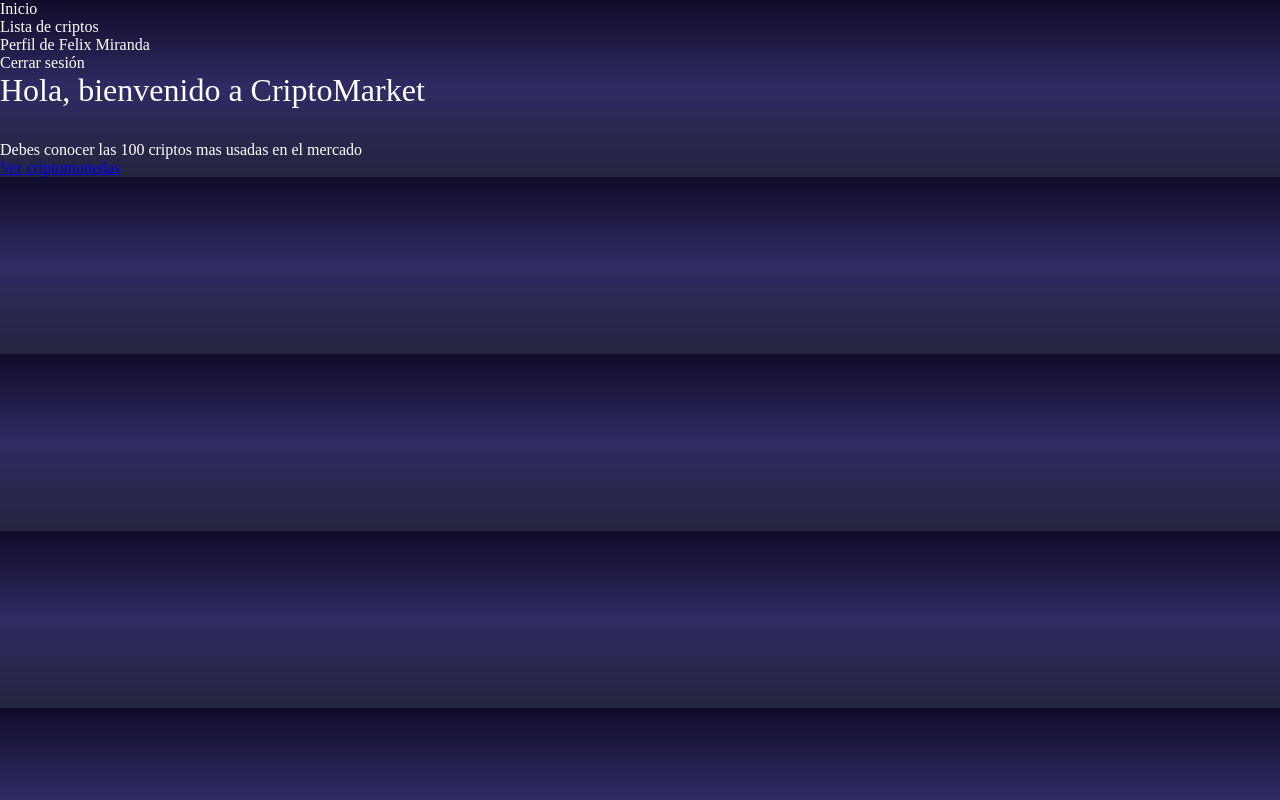
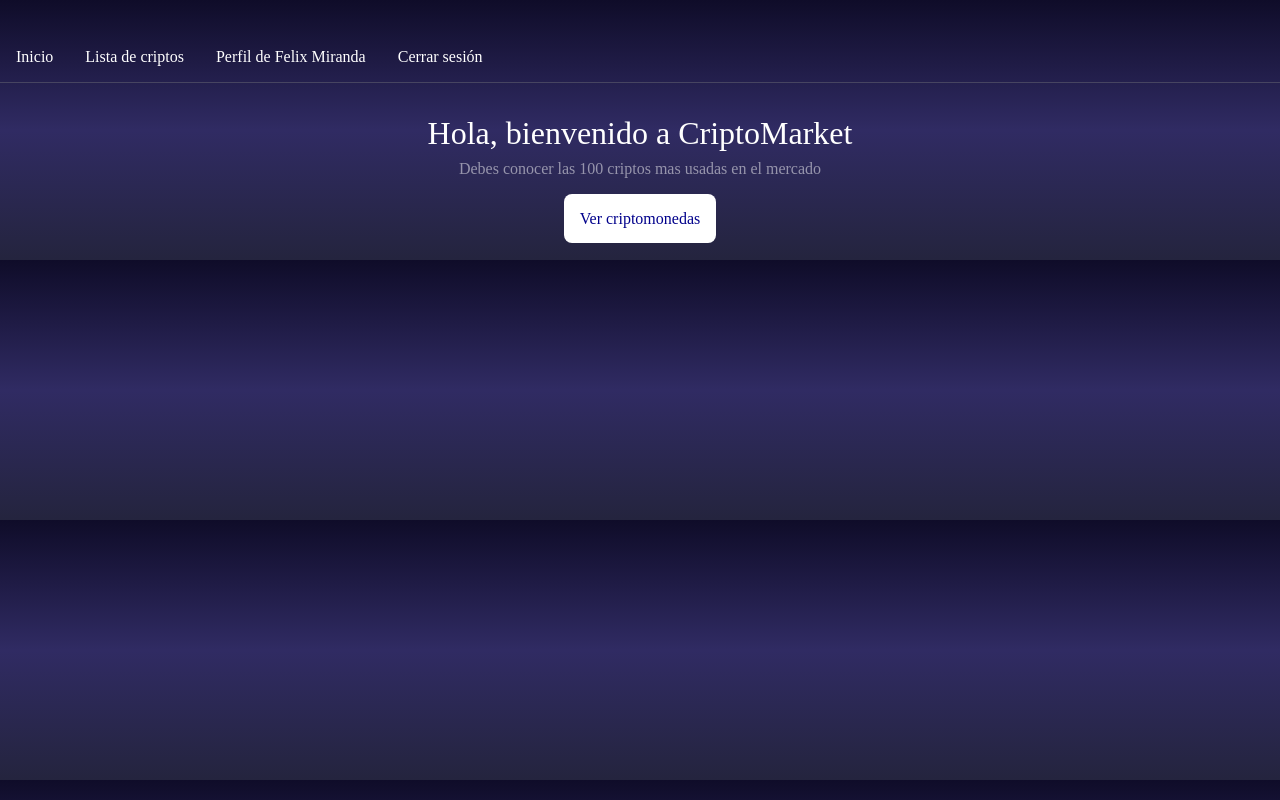
Before and after one commit to FelixDevPython/proyecto-react-2025, a React (Vite) app: page / in a window 1280 px wide. Built offline with nearby package versions, Linux system fonts and the light colour scheme; sample sign-in values are in the browser's storage.

Commit message:
Correción en los estilos CSS

```diff
--- a/src/Home.jsx
+++ b/src/Home.jsx
@@ -1,12 +1,13 @@
 import { Link } from "react-router-dom"
+import "./Home.css"
 
 const Home = () => {
     return (
-        <>
-            <h1>Hola, bienvenido a CriptoMarket</h1>
-            <p>Debes conocer las 100 criptos mas usadas en el mercado</p>
-            <Link to="/criptomonedas">Ver criptomonedas</Link>
-        </>
+        <div className="home-container">
+            <h1 className="title">Hola, bienvenido a CriptoMarket</h1>
+            <p className="subtitle">Debes conocer las 100 criptos mas usadas en el mercado</p>
+            <Link to="/criptomonedas" className="link">Ver criptomonedas</Link>
+        </div>
     )
 }
 
--- a/src/components/App.jsx
+++ b/src/components/App.jsx
@@ -7,10 +7,10 @@ const App = () => {
     if (!localStorage.getItem("tokenMarket")) return <Navigate to="/login" />
 
     return (
-        <>
+        <div className="app-container">
             <Menu />
             <Outlet />
-        </>
+        </div>
     )
 }
 
--- a/src/components/cripto/CriptoPage.css
+++ b/src/components/cripto/CriptoPage.css
@@ -6,14 +6,12 @@
   padding: 2rem;
 }
 
-/* Sección izquierda - información principal */
 .cripto-info {
   position: sticky;
   top: 2rem;
   align-self: start;
 }
 
-/* Título y nombre */
 .cripto-main-info {
   margin-bottom: 2rem;
 }
@@ -28,7 +26,6 @@
   color: rgba(255, 255, 255, 0.5);
 }
 
-/* Detalles */
 .cripto-details {
   background: rgba(255, 255, 255, 0.04);
   border: 1px solid rgba(255, 255, 255, 0.08);
@@ -45,7 +42,6 @@
   margin-right: 0.5rem;
 }
 
-/* Sección derecha - historial */
 .cripto-history {
   grid-column-start: 2;
 }
@@ -54,7 +50,6 @@
   margin-bottom: 1rem;
 }
 
-/* Tabla de historial */
 table {
   width: 100%;
   border-collapse: collapse;
--- a/src/components/menu/Menu.css
+++ b/src/components/menu/Menu.css
@@ -1,4 +1,25 @@
+.main-menu {
+  margin-bottom: 2rem;
+  border-bottom: 1px solid rgba(128, 128, 128, 0.38);
+  padding: 1rem;
+
+}
+
+.main-menu ul {
+  display: flex;
+}
+
+.main-menu li {
+  list-style: none;
+  margin-right: 2rem;
+
+}
+
 .main-menu a {
     color: white;
     text-decoration: none;
 }
+
+.cerrar-session {
+    cursor: pointer;
+}
--- a/src/components/menu/Menu.jsx
+++ b/src/components/menu/Menu.jsx
@@ -15,10 +15,13 @@ const Menu = () => {
                 <li><NavLink to="/">Inicio</NavLink></li>
                 <li><NavLink to="/criptomonedas">Lista de criptos</NavLink></li>
                 <li><NavLink to="/perfil">Perfil de {usuario.name}</NavLink></li>
-                <li><a onClick={() => {
-                    localStorage.removeItem("tokenMarket")
-                    navigation("/login")
-                }}>Cerrar sesión</a></li>
+                <li>
+                    <a
+                    className="cerrar-session"
+                    onClick={() => {
+                        localStorage.removeItem("tokenMarket")
+                        navigation("/login");
+                    }}>Cerrar sesión</a></li>
             </ul>
         </nav>
     )
--- a/src/components/usuarios/Login.jsx
+++ b/src/components/usuarios/Login.jsx
@@ -19,6 +19,8 @@ const Login = () => {
         e.preventDefault();
 
         setCargando(true)
+
+        setError(null)
 
         console.log("https://reqres.in/api/login", user);
 
```
Also changed, not shown: src/hooks/Home.jsx (deleted, +0 -14 lines), src/Home.css (renamed from src/hooks/Home.css).
